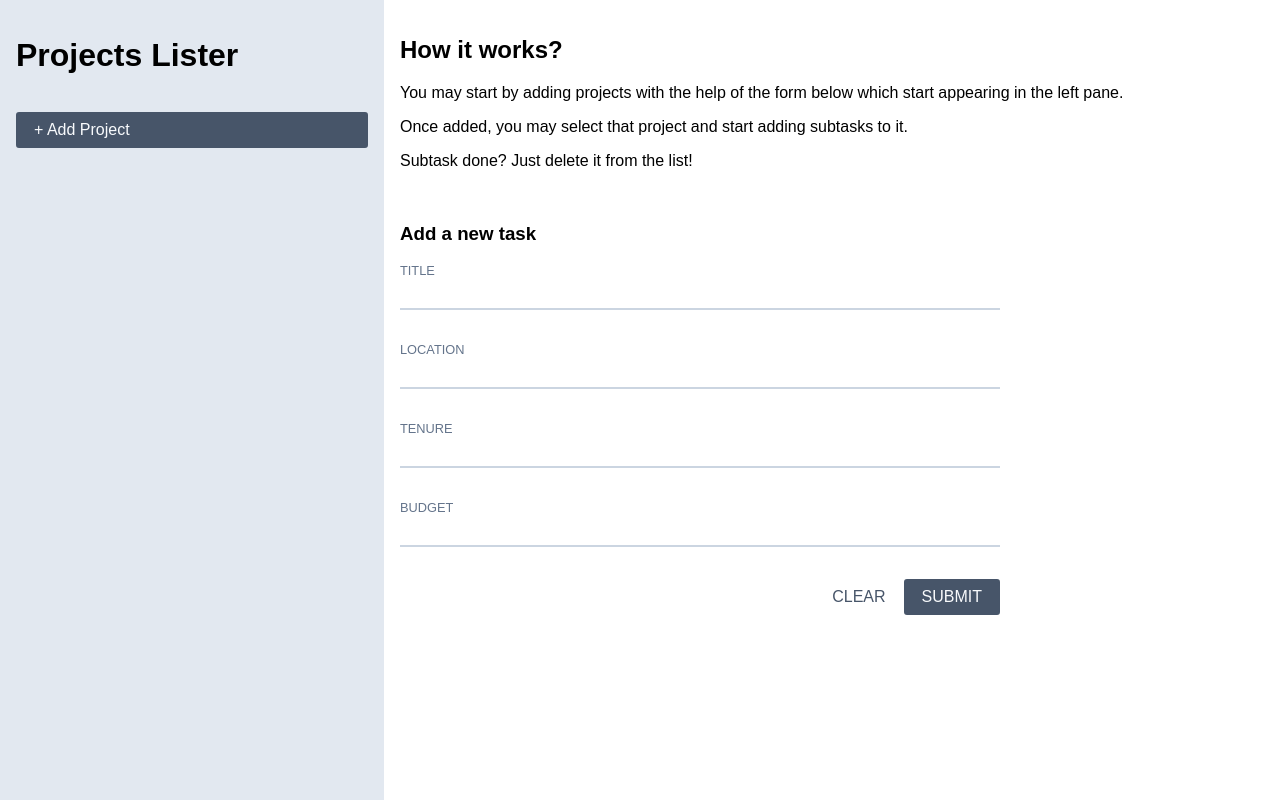
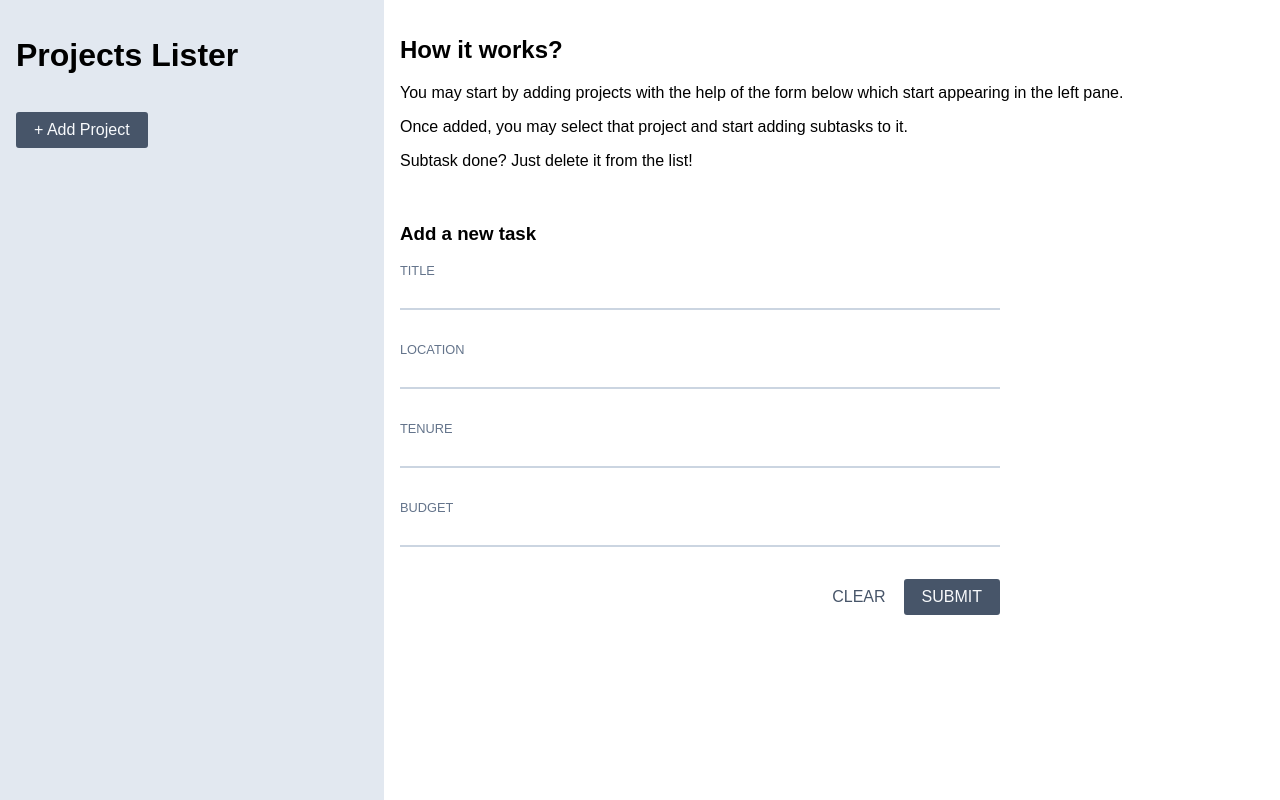
Before and after one commit to sample-react-projects/projects-lister, a React (Vite) app: page / in a window 1280 px wide. Built offline with nearby package versions, Linux system fonts and the light colour scheme.

Commit message:
Fix button alignment

```diff
--- a/src/components/left-rail/LeftRail.tsx
+++ b/src/components/left-rail/LeftRail.tsx
@@ -17,7 +17,11 @@ const LeftRail: React.FC<{}> = () => {
   return (
     <>
       <h1>Projects Lister</h1>
-      <Button variant={Variant.primary} onClick={resetActiveProjectId}>
+      <Button
+        style={{ alignSelf: "flex-start" }}
+        variant={Variant.primary}
+        onClick={resetActiveProjectId}
+      >
         + Add Project
       </Button>
       <Projects></Projects>
```
